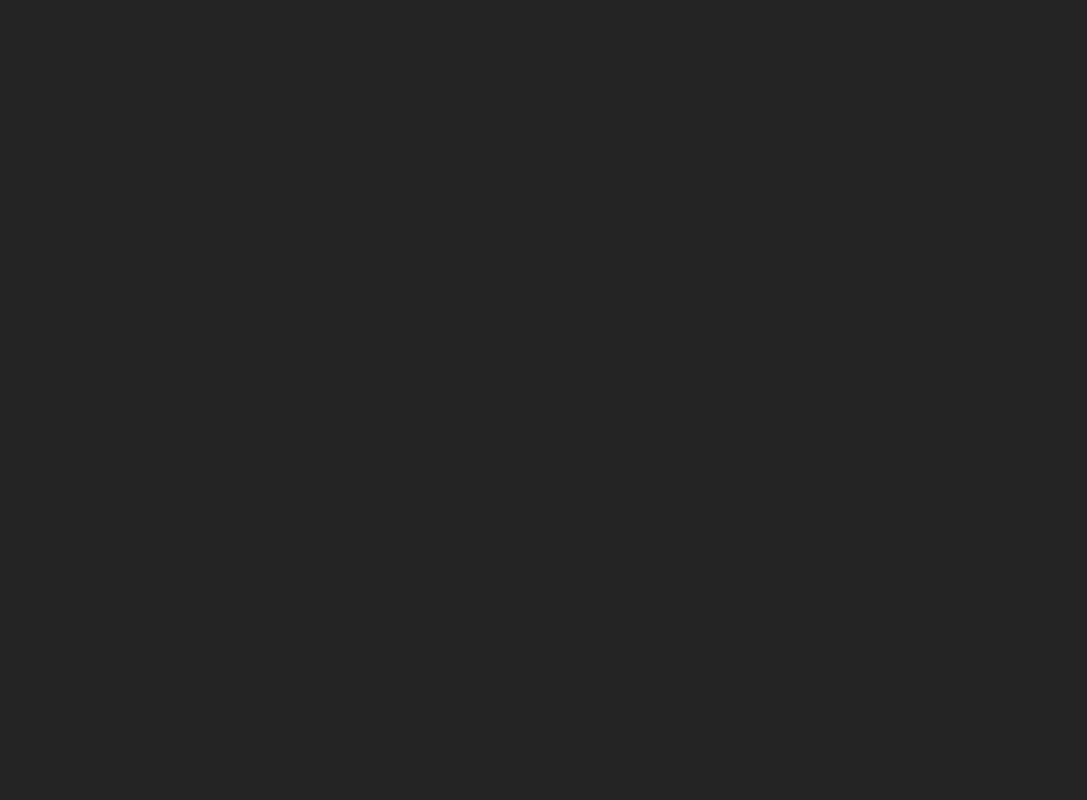
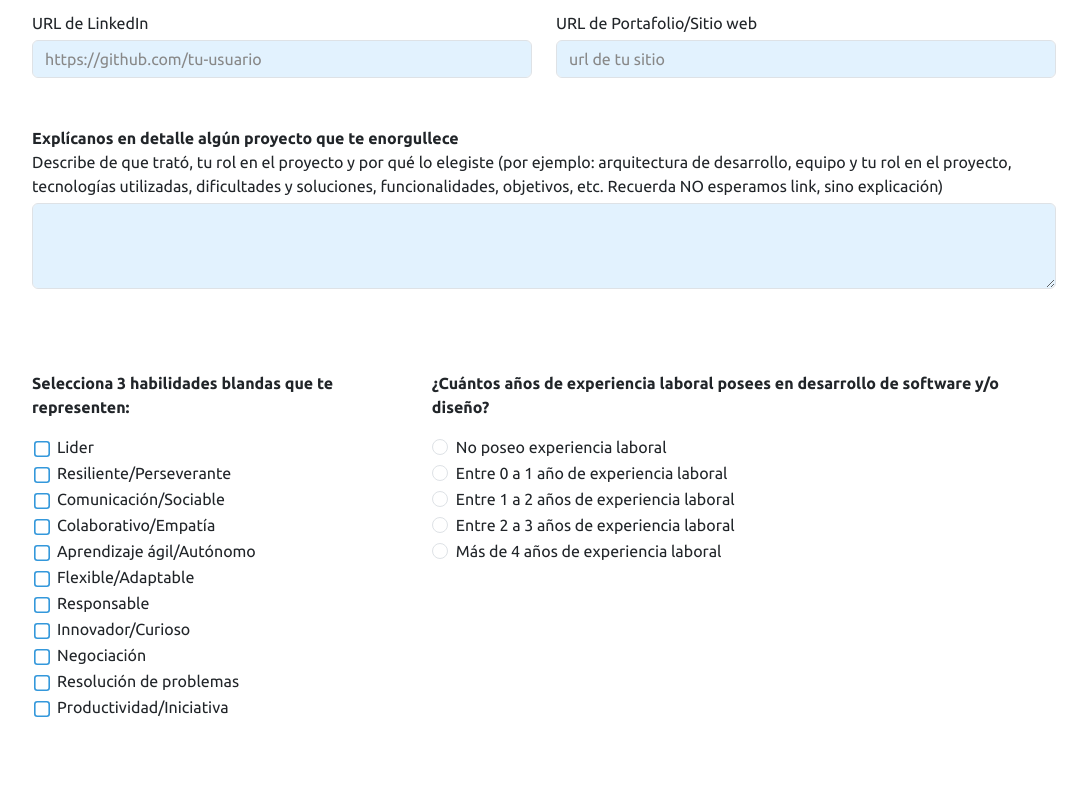
Before and after one commit to dlab-team/c17-incubadora-frontend, a React (Vite) app: page /formulario in a window 1280 px wide. Shown: the part 1220-2020 px from the top of the page, without its empty margins (96-1183 px from the left). Before the commit the page ends 935 px from the top, so only its background shows below. Built offline with nearby package versions, Linux system fonts and the light colour scheme.

Commit message:
dani form exp y trabajo

```diff
--- /dev/null
+++ b/src/components/FormExperienciaTrabajo/FormExperienciaTrabajo.css
@@ -0,0 +1,36 @@
+.form-experiencia-trabajo{
+    width: 100%;
+    padding: 10%;
+    text-align: left;
+}
+.form-experiencia-trabajo h1{
+font-weight: 700;
+font-size: 32px;
+text-align: left;
+Line-height: 48px;
+margin-bottom: 5%;
+}
+
+.mb-3{
+    margin-bottom: 3rem !important;
+}
+
+.col{
+    align-self: end !important;
+}
+
+
+.form-control{
+    background-color: #E2F2FE;
+}
+
+
+.form-control::placeholder{
+    color: rgb(136, 136, 136) !important;
+}
+
+
+.form-experiencia-trabajo-section-checkboxes{
+    display: flex;
+    margin-top: 8%;
+}
--- /dev/null
+++ b/src/components/FormExperienciaTrabajo/FormExperienciaTrabajo.jsx
@@ -0,0 +1,207 @@
+import React from 'react'
+import Button from 'react-bootstrap/Button';
+import Col from 'react-bootstrap/Col';
+import Form from 'react-bootstrap/Form';
+import Row from 'react-bootstrap/Row';
+import "./FormExperienciaTrabajo.css";
+
+
+const FormExperienciaTrabajo = () => {
+    return (
+    <div className='form-experiencia-trabajo'>
+
+    {/* ABRE TITULO */}
+        <h1>Experiencia y Trabajo</h1>
+    {/* CIERRA TITULO */}
+
+
+{/* COMIENZA------------------------------------------> SECTION 1*/}
+{/* COMIENZA------------------------------------------> SECTION 1*/}
+{/* ABRE SECTION FORM----> INPUTS */}
+<div className='form-experiencia-trabajo-inputs'>
+    <Form>
+      <Row className="mb-3">
+        <Form.Group as={Col} controlId="formGridEmail">
+          <Form.Label><strong>URL CV</strong><br />
+Subir como documento público en Google Drive o similar</Form.Label>
+          <Form.Control type="email" placeholder="url de CV " />
+        </Form.Group>
+
+        <Form.Group as={Col} controlId="formGridPassword">
+          <Form.Label>URL de LinkedIn</Form.Label>
+          <Form.Control type="password" placeholder="https://www.linkedin.com/in/tu-usuario/" />
+        </Form.Group>
+      </Row>
+
+      <Row className="mb-3">
+        <Form.Group as={Col} controlId="formGridEmail">
+          <Form.Label>URL de LinkedIn</Form.Label>
+          <Form.Control type="email" placeholder="https://github.com/tu-usuario" />
+        </Form.Group>
+
+        <Form.Group as={Col} controlId="formGridPassword">
+          <Form.Label>URL de Portafolio/Sitio web</Form.Label>
+          <Form.Control type="password" placeholder="url de tu sitio" />
+        </Form.Group>
+      </Row>
+
+
+      <Form.Group className="mb-3" controlId="exampleForm.ControlTextarea1">
+        <Form.Label><strong>Explícanos en detalle algún proyecto que te enorgullece</strong><br />
+            Describe de que trató, tu rol en el proyecto y por qué lo elegiste (por ejemplo: arquitectura de desarrollo, equipo y tu rol en el proyecto, tecnologías utilizadas, dificultades y soluciones, funcionalidades, objetivos, etc. Recuerda NO esperamos link, sino explicación)
+        </Form.Label>
+        <Form.Control as="textarea" rows={3} />
+      </Form.Group>
+    </Form>
+</div>
+{/* CIERRA SECTION FORM----> INPUTS */}
+
+
+
+
+
+
+
+
+{/* COMIENZA------------------------------------------> SECTION 2*/}
+{/* COMIENZA------------------------------------------> SECTION 2*/}
+<div className='form-experiencia-trabajo-section-checkboxes'>
+{/* ABRE SECTION FORM----> CHECKBOX CUADRADOS */}
+<div className='form-experiencia-trabajo-checkboxes'>
+<Form>
+<p><strong> Selecciona 3 habilidades blandas que te representen:</strong></p>
+
+{['checkbox'].map((type) => (
+
+        <div key={`default-${type}`} className="mb-3">
+            <Form.Check // prettier-ignore
+            type={type}
+            id={`default-${type}`}
+            label={`Lider`}
+            />
+
+            <Form.Check // prettier-ignore
+            type={type}
+            id={`default-${type}`}
+            label={`Resiliente/Perseverante`}
+            />
+
+            <Form.Check // prettier-ignore
+            type={type}
+            id={`default-${type}`}
+            label={`Comunicación/Sociable`}
+            />
+
+            <Form.Check // prettier-ignore
+            type={type}
+            id={`default-${type}`}
+            label={`Colaborativo/Empatía`}
+            />
+
+            <Form.Check // prettier-ignore
+            type={type}
+            id={`default-${type}`}
+            label={`Aprendizaje ágil/Autónomo`}
+            />
+
+            <Form.Check // prettier-ignore
+            type={type}
+            id={`default-${type}`}
+            label={`Flexible/Adaptable`}
+            />
+
+            <Form.Check // prettier-ignore
+            type={type}
+            id={`default-${type}`}
+            label={`Responsable`}
+            />
+
+            <Form.Check // prettier-ignore
+            type={type}
+            id={`default-${type}`}
+            label={`Innovador/Curioso`}
+            />
+
+            <Form.Check // prettier-ignore
+            type={type}
+            id={`default-${type}`}
+            label={`Negociación`}
+            />
+
+            <Form.Check // prettier-ignore
+            type={type}
+            id={`default-${type}`}
+            label={`Resolución de problemas`}
+            />
+
+            <Form.Check // prettier-ignore
+            type={type}
+            id={`default-${type}`}
+            label={`Productividad/Iniciativa`}
+            />
+
+            </div>
+        ))}
+</Form>
+
+</div>
+{/* CIERRA SECTION FORM----> CHECKBOX CUADRADOS */}
+
+
+
+{/* ABRE SECTION FORM ----> CHECKBOX ROUNDED */}
+    <div className='form-experiencia-trabajo-checkboxes-rounded'>
+    <Form>
+    <p><strong>¿Cuántos años de experiencia laboral posees en desarrollo de software y/o diseño?</strong></p>
+        {['radio'].map((type) => (
+
+            <div key={`default-${type}`} className="mb-3">
+
+            <Form.Check
+                name="group1"
+                type={type}
+                id={`default-${type}`}
+                label={`No poseo experiencia laboral`}
+            />
+
+            <Form.Check
+                name="group1"
+                type={type}
+                id={`default-${type}`}
+                label={`Entre 0 a 1 año de experiencia laboral`}
+            />
+
+            <Form.Check
+                name="group1"
+                type={type}
+                id={`default-${type}`}
+                label={`Entre 1 a 2 años de experiencia laboral`}
+            />
+
+            <Form.Check
+                name="group1"
+                type={type}
+                id={`default-${type}`}
+                label={`Entre 2 a 3 años de experiencia laboral`}
+            />
+
+            <Form.Check
+                name="group1"
+                type={type}
+                id={`default-${type}`}
+                label={`Más de 4 años de experiencia laboral`}
+            />
+
+            </div>
+        ))}
+        </Form>
+    </div>
+ {/* CIERRA SECTION FORM----> CHECKBOX ROUNDED */}
+</div>
+
+
+        </div>
+    )
+}
+
+export default FormExperienciaTrabajo
--- a/src/views/Formulario.jsx
+++ b/src/views/Formulario.jsx
@@ -1,12 +1,14 @@
 import React from "react";
 import FormTexto from "../components/FormTexto/FormTexto";
 import FormInfoPersonal from "../components/FormInfoPersonal/FormInfoPersonal";
+import FormExperienciaTrabajo from "../components/FormExperienciaTrabajo/FormExperienciaTrabajo";
 
 const Formulario = () => {
 	return (
 		<>
 			<FormTexto />
 			<FormInfoPersonal />
+			<FormExperienciaTrabajo />
 		</>
 	);
 };
```
